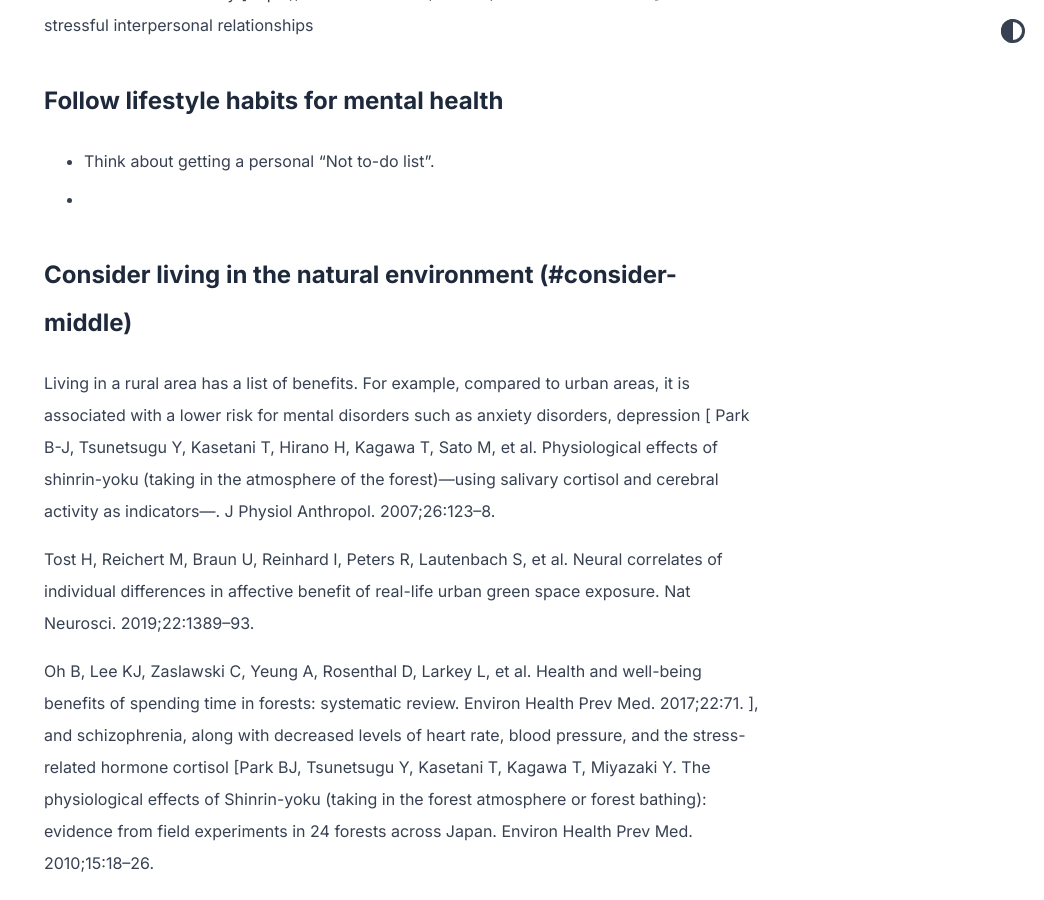
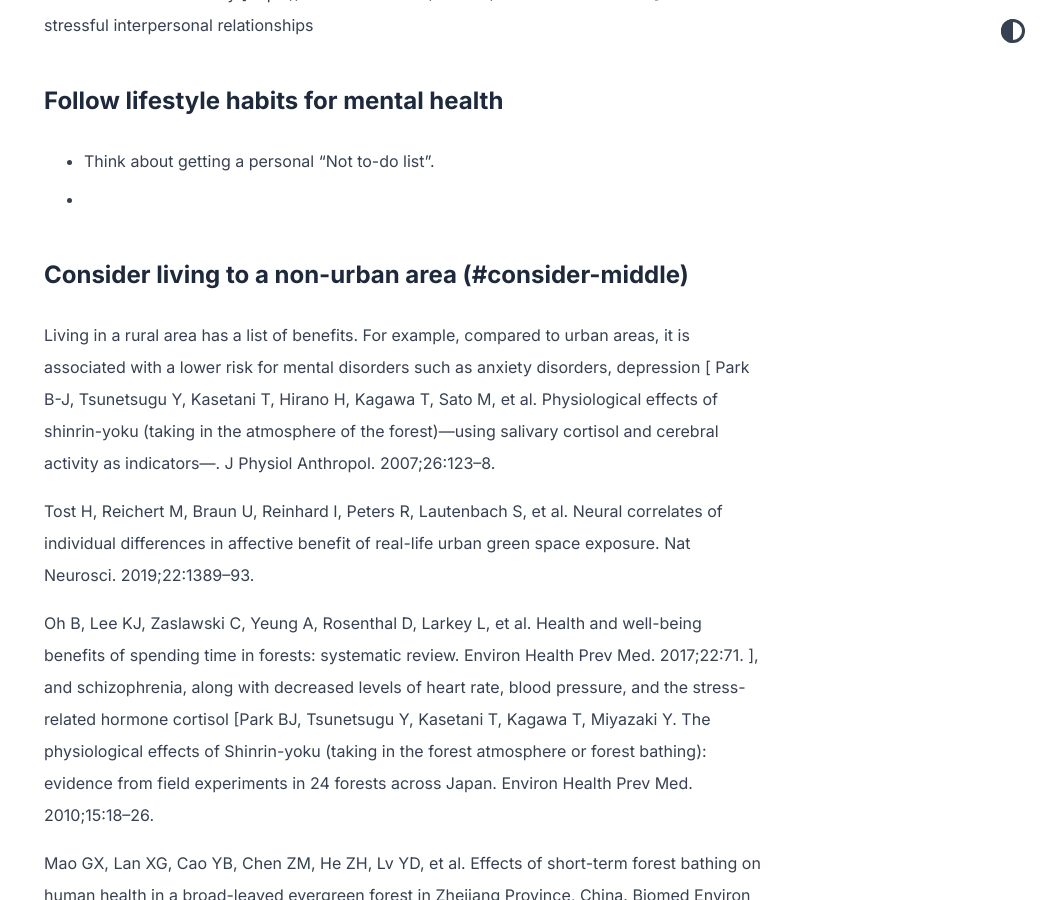
Before and after one commit to abhinavs/moonwalk, a Jekyll site: the page built from _posts/2023-07-19-brain-health.md, in a window 1280 px wide and 900 px high, scrolled down 3014 px. Shown: the whole window, without its empty margins (236-1280 px from the left). Built offline with Jekyll 4.4.1, drawn with Linux system fonts in a browser that asks for light colours.

Commit message:
Update 2023-07-19-brain-health.md

```diff
--- a/_posts/2023-07-19-brain-health.md
+++ b/_posts/2023-07-19-brain-health.md
@@ -62,7 +62,7 @@ Tips:
 
 ## [Stay socially engaged](#the-middle)
 
-In terms of effects on the brain, building social networks and participating in social activities are similar to physical exercise, because they lead to the formation of new neural connections, stimulate attention and memory, in conjunction with helping ward off depression and stress. On the contrary, both social isolation and loneliness are significantly associated with an increased risk of all-cause mortality [https://www.nature.com/articles/s41562-023-01617-6].  Non-stressful interpersonal relationships
+In terms of effects on the brain, building social networks and participating in social activities are similar to physical exercise, because they lead to the formation of new neural connections,  stimulate attention and memory, in conjunction with helping ward off depression and stress. On the contrary, both social isolation and loneliness are significantly associated with an increased risk of all-cause mortality [https://www.nature.com/articles/s41562-023-01617-6].  Non-stressful interpersonal relationships
 
 
 
@@ -71,7 +71,7 @@ In terms of effects on the brain, building social networks and participating in
 -   Think about getting a personal "Not to-do list".
 -
 
-## Consider living in the natural environment (#consider-middle)
+## Consider living to a non-urban area (#consider-middle)
 
 Living in a rural area has a list of benefits. For example, compared to urban areas, it is associated with a lower risk for mental disorders such as anxiety disorders, depression [
 Park B-J, Tsunetsugu Y, Kasetani T, Hirano H, Kagawa T, Sato M, et al. Physiological effects of shinrin-yoku (taking in the atmosphere of the forest)—using salivary cortisol and cerebral activity as indicators—. J Physiol Anthropol. 2007;26:123–8.
```
